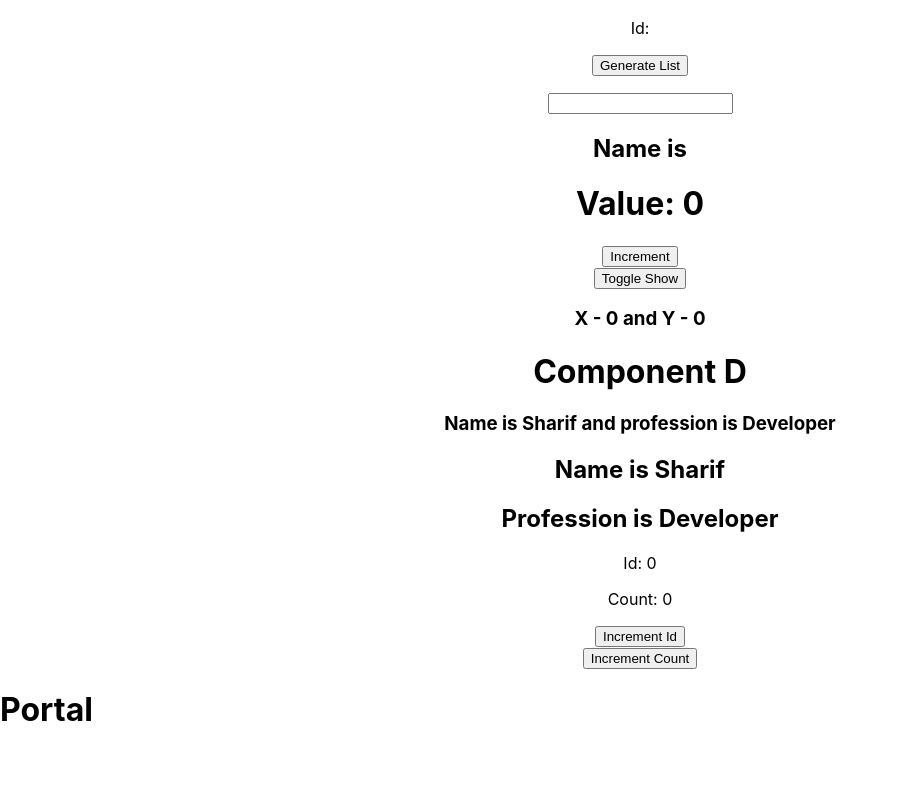
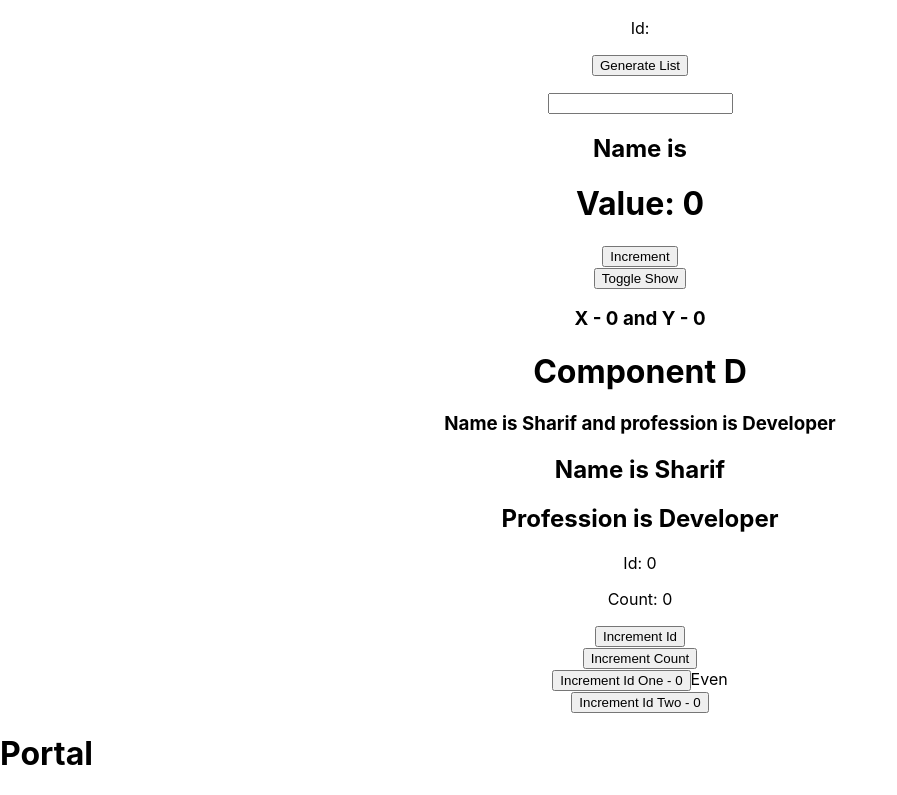
Before and after one commit to ahmed7761/react-redux-tutorial, a React (Create React App) app: page / in a window 1280 px wide. Shown: the part 3372-4167 px from the top of the page, without its empty margins (0-897 px from the left). Before the commit the page ends 4123 px from the top, so only its background shows below. Built offline with nearby package versions, Linux system fonts and the light colour scheme.

Commit message:
useMemo hook

```diff
--- a/src/App.js
+++ b/src/App.js
@@ -46,6 +46,7 @@
 
 import React from 'react'
 import ParentComponent from "./components/ParentComponent";
+import MemoCounter from "./components/MemoCounter";
 export const UserContext = React.createContext()
 export const ProfileContext = React.createContext()
 
@@ -129,6 +130,7 @@
             </ProfileContext.Provider>
         </UserContext.Provider>
         <ParentComponent />
+        <MemoCounter />
     </div>
   );
 }
--- /dev/null
+++ b/src/components/MemoCounter.js
@@ -0,0 +1,35 @@
+import React, { useState, useMemo } from 'react';
+
+const MemoCounter = () => {
+
+    const [idOne, setIdOne] = useState(0)
+    const [idTwo, setIdTwo] = useState(0)
+
+    const incrementIdOne = () => {
+        setIdOne(idOne + 1)
+    }
+
+    const incrementIdTwo = () => {
+        setIdTwo(idTwo + 1)
+    }
+
+    const isEven = useMemo(() => {
+        let n = 0;
+        while (n < 2000000000) n++;
+        return idOne % 2 === 0
+    },[idOne])
+
+    return (
+        <div>
+            <div>
+                <button onClick={() => incrementIdOne()}>Increment Id One - {idOne}</button>
+                <span>{ isEven ? 'Even' : 'Odd' }</span>
+            </div>
+            <div>
+                <button onClick={() => incrementIdTwo()}>Increment Id Two - {idTwo}</button>
+            </div>
+        </div>
+    );
+};
+
+export default MemoCounter;
```
